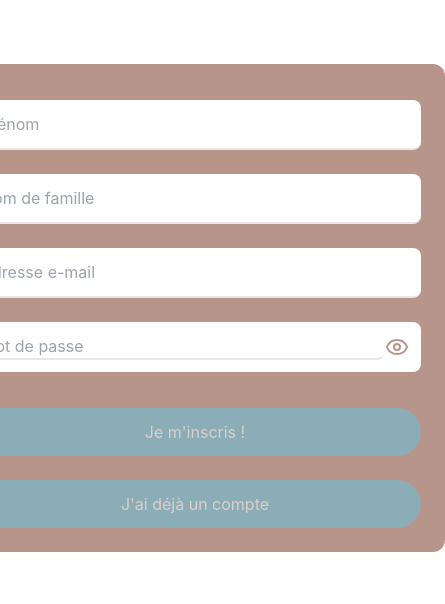
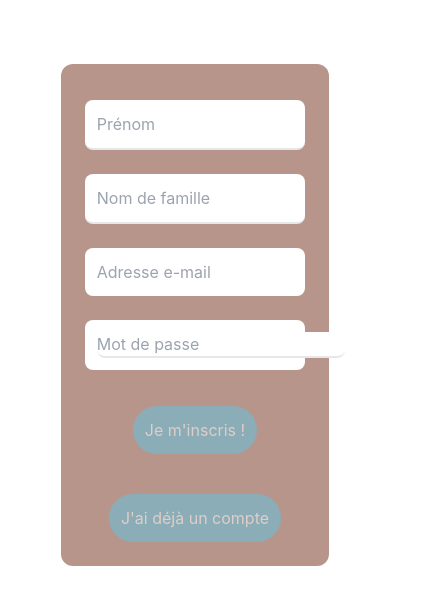
Before and after one commit to romainauthier-1/resafacile-frontend, a Next.js app: page /Login in a window 390 px wide. Both pictures are taken after a click on the button "Je n'ai pas de compte". Shown: the top 604 px of the page, 445 px wide, since content can reach past the window. Built offline with nearby package versions, Linux system fonts and the light colour scheme.

Commit message:
Responsive

```diff
--- a/pages/Login.js
+++ b/pages/Login.js
@@ -43,7 +43,8 @@ export default function Login() {
     return true;
   };
 
-  const handleSignup = async () => {
+  const handleSignup = async (e) => {
+    e && e.preventDefault();
     setErrorMessage("");
     if (!validateSignupInputs()) return;
 
@@ -68,6 +69,7 @@ export default function Login() {
             subscription: data.savedUser.subscription ? true : false,
           }),
         );
+        toast.success(data.message || "Bienvenue !");
         setFirstName(null);
         setLastName(null);
         setEmail(null);
@@ -85,7 +87,8 @@ export default function Login() {
     }
   };
 
-  const handleSignin = async () => {
+  const handleSignin = async (e) => {
+    e && e.preventDefault();
     setErrorMessage("");
     if (!validateLoginInputs()) return;
 
@@ -110,6 +113,7 @@ export default function Login() {
             subscription: data.foundUser.subscription ? true : false,
           }),
         );
+        toast.success(data.message || "Bienvenue !");
         setEmail(null);
         setPassword(null);
       } else {
@@ -125,6 +129,10 @@ export default function Login() {
   };
 
   const handleKeyDown = (e, nextField) => {
+    if (e.key === "Enter" && !nextField) {
+      e.preventDefault();
+      isSignup ? handleSignup() : handleSignin();
+    }
     if (e.key === "Enter") {
       e.preventDefault();
 
@@ -135,7 +143,7 @@ export default function Login() {
   };
 
   return (
-    <div className="flex flex-col max-h-[100vh] max-w-[100vw]">
+    <div className="flex flex-col">
       {isLoading && (
         <div className="fixed inset-0 z-[100] flex flex-col items-center justify-center backdrop-blur-md rounded-3xl">
           <div className="w-16 h-16 border-4 border-t-primary border-white/20 rounded-full animate-spin mb-4"></div>
@@ -146,20 +154,25 @@ export default function Login() {
         </div>
       )}
       <div className="flex flex-col justify-center items-center md:flex-row md:justify-evenly gap-8 p-4">
-        <div className="flex h-full w-[500px] m-12 p-6 bg-primary rounded-xl flex-col">
+        <form
+          onSubmit={isSignup ? handleSignup : handleSignin}
+          className="flex h-full w-3/4 md:w-80 m-12 p-6 bg-primary rounded-xl flex-col"
+        >
           {isSignup && (
             <>
               <input
-                className="p-3 border-b-2 rounded-lg mt-3 mb-3 outline-none text-secondary focus:border-secondary transition-colors"
+                className="p-3 text-base border-b-2 rounded-lg mt-3 mb-3 w-full outline-none text-secondary focus:border-secondary transition-colors"
                 placeholder="Prénom"
                 type="text"
                 enterKeyHint="next"
                 onChange={(e) => setFirstName(e.target.value)}
                 onKeyDown={(e) => handleKeyDown(e, lastNameRef)}
                 value={firstName}
+                autoCapitalize="words"
+                autoCorrect="off"
               ></input>
               <input
-                className="p-3 border-b-2 rounded-lg mt-3 mb-3 outline-none text-secondary focus:border-secondary transition-colors"
+                className="p-3 text-base border-b-2 rounded-lg mt-3 mb-3 outline-none text-secondary focus:border-secondary transition-colors"
                 placeholder="Nom de famille"
                 type="text"
                 enterKeyHint="next"
@@ -167,11 +180,13 @@ export default function Login() {
                 onKeyDown={(e) => handleKeyDown(e, emailRef)}
                 onChange={(e) => setLastName(e.target.value)}
                 value={lastName}
+                autoCapitalize="words"
+                autoCorrect="off"
               ></input>
             </>
           )}
           <input
-            className="p-3 border-b-2 rounded-lg mt-3 mb-3 outline-none text-secondary focus:border-secondary transition-colors"
+            className="p-3 text-baseborder-b-2 rounded-lg w-full mt-3 mb-3 outline-none text-secondary focus:border-secondary transition-colors"
             placeholder="Adresse e-mail"
             inputMode="email"
             enterKeyHint="next"
@@ -179,16 +194,20 @@ export default function Login() {
             onKeyDown={(e) => handleKeyDown(e, passwordRef)}
             onChange={(e) => setEmail(e.target.value)}
             value={email}
+            autoCorrect="off"
+            autoCapitalize="none"
           ></input>
           <div className="flex flex-row items-center bg-white rounded-lg  mt-3 mb-3 p-3  justify-between">
             <input
-              className=" rounded-lg outline-none focus:border-secondary transition-colors border-b-2 flex-1 text-secondary"
+              className="text-base rounded-lg outline-none focus:border-secondary transition-colors border-b-2 flex-1 text-secondary"
               placeholder="Mot de passe"
               type={isPasswordVisible ? "text" : "password"}
               enterKeyHint="go"
               ref={passwordRef}
               onChange={(e) => setPassword(e.target.value)}
+              onKeyDown={(e) => handleKeyDown(e, null)}
               value={password}
+              autoCorrect="off"
             ></input>
             {isPasswordVisible ? (
               <EyeOff
@@ -208,9 +227,9 @@ export default function Login() {
             <p className="text-destructive text-sm mt-2">{errorMessage}</p>
           )}
           {isSignup ? (
-            <>
+            <div className="flex flex-col gap-4 justify-center items-center">
               <button
-                onClick={() => handleSignup()}
+                type="submit"
                 className="p-3 mt-6 bg-secondary rounded-full"
               >
                 <p className="text-primaryLight">Je m'inscris !</p>
@@ -218,14 +237,15 @@ export default function Login() {
               <button
                 onClick={() => setIsSignup(false)}
                 className="p-3 mt-6 bg-secondary rounded-full"
+                type="button"
               >
                 <p className="text-primaryLight">J'ai déjà un compte</p>
               </button>
-            </>
+            </div>
           ) : (
             <>
               <button
-                onClick={() => handleSignin()}
+                type="submit"
                 className="p-3 mt-6 bg-secondary rounded-full"
               >
                 <p className="text-primaryLight">Je me connecte !</p>
@@ -233,12 +253,13 @@ export default function Login() {
               <button
                 onClick={() => setIsSignup(true)}
                 className="p-3 mt-6 bg-secondary rounded-full"
+                type="button"
               >
                 <p className="text-primaryLight">Je n'ai pas de compte</p>
               </button>
             </>
           )}
-        </div>
+        </form>
       </div>
     </div>
   );
```
